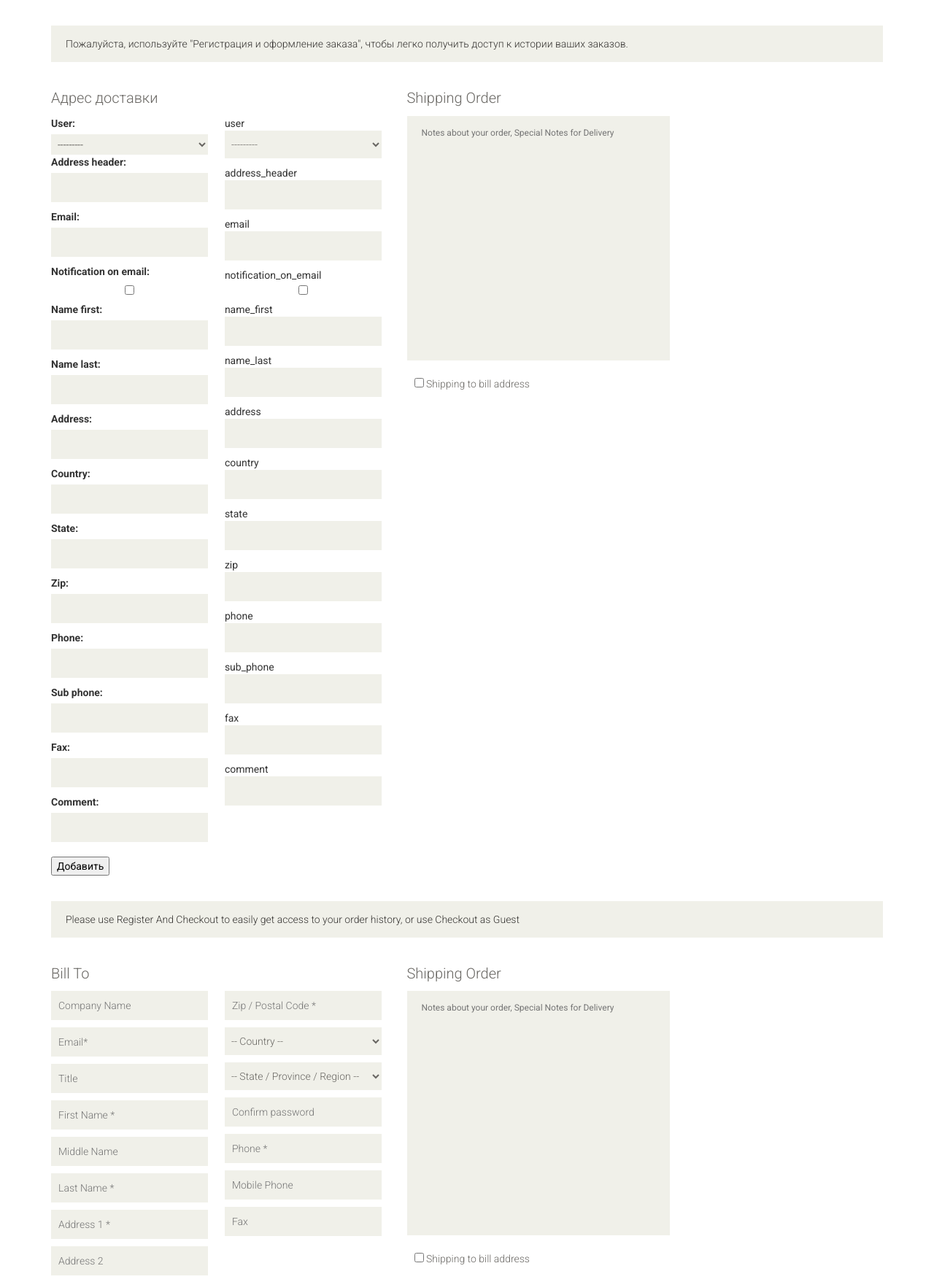
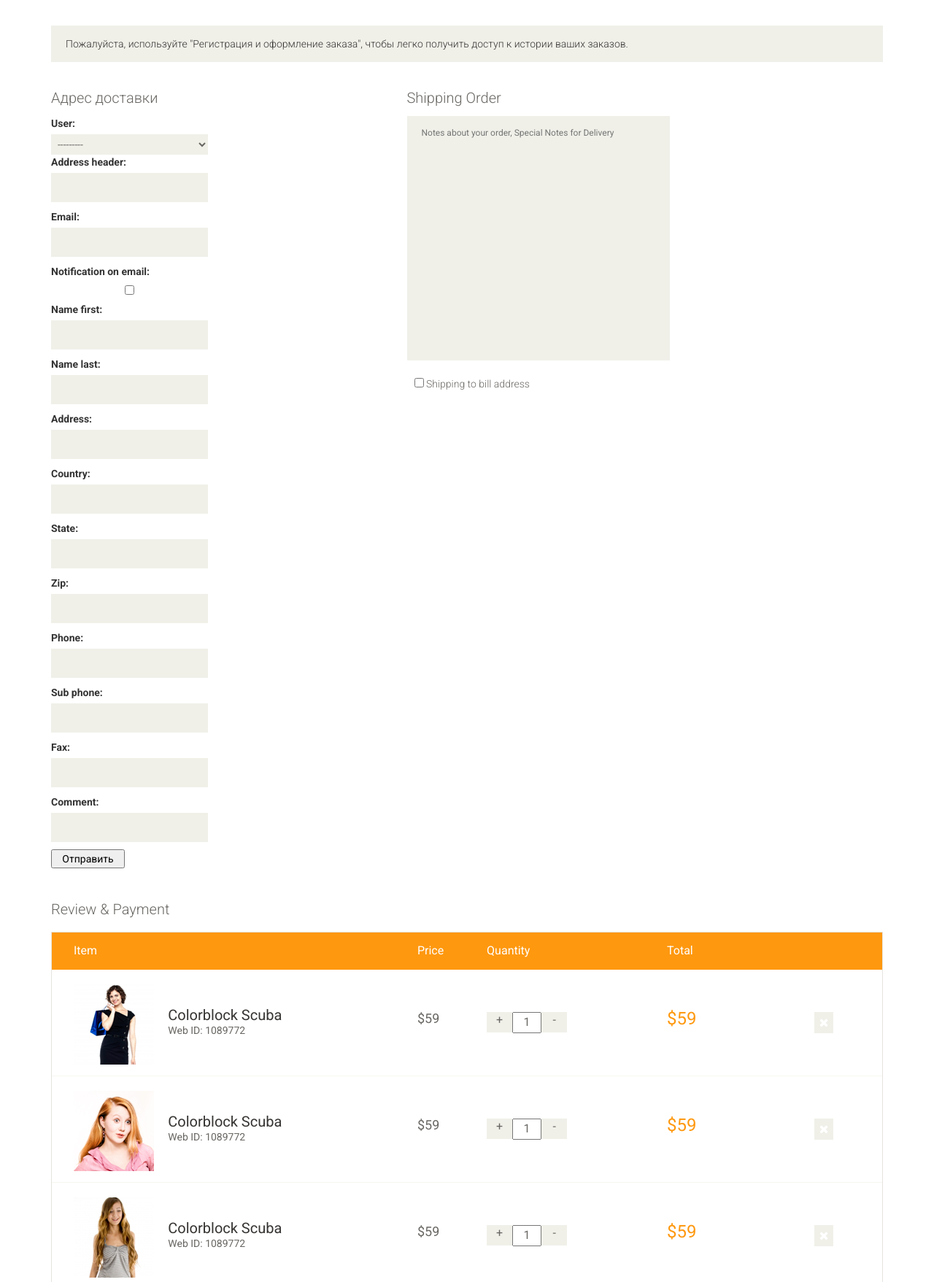
Before and after one commit to Tolokov/Shop, a Django app: page /delivery/ in a window 1280 px wide. Shown: the part 207-1964 px from the top of the page at 73% size. Run offline with Django 4.2, Linux system fonts and the light colour scheme.

Commit message:
create form Delivery

```diff
--- a/Shop/views.py
+++ b/Shop/views.py
@@ -1,4 +1,4 @@
-from django.shortcuts import render
+from django.shortcuts import render, redirect
 from django.views.generic import View
 from django.contrib.auth.forms import UserCreationForm
 from django.urls import reverse_lazy
@@ -55,6 +55,18 @@
         print('TUT ----------->', dir(form))
         return render(request, 'pages/delivery.html', {'form': form})
 
+    def post(self, request):
+        form = AddNewAddressDeliveryForm(request.POST)
+        if form.is_valid():
+            try:
+                Delivery.objects.create(**form.cleaned_data)
+                return redirect('/')
+            except:
+                form.add_error(None, 'Ошибка добавления адреса')
+        else:
+            form = AddNewAddressDeliveryForm()
+        return render(request, 'pages/delivery.html', {'form': form})
+
 
 
 
--- a/settings/urls.py
+++ b/settings/urls.py
@@ -5,7 +5,7 @@
     path('admin/', admin.site.urls),
     path('', include('Shop.urls')),
     path('accounts/', include('django.contrib.auth.urls')),
-    path('accounts/', include('Shop.urls')),
+    # path('accounts/', include('Shop.urls')),
 
 ]
 
--- a/templates/pages/delivery.html
+++ b/templates/pages/delivery.html
@@ -14,137 +14,29 @@
             <!--/register-req-->
 
 
-
-
             <!-- #form_delivery -->
             <div class="shopper-informations">
                 <div class="row">
                     <div class="col-sm-5 clearfix">
+
                         <div class="bill-to">
                             <p>Адрес доставки</p>
 
                             <div class="form-one">
                                 <form action="{% url 'delivery' %}" method="post">
+
                                     {% csrf_token %}
                                     {{ form }}
-                                <p></p>
-                                </form>
-                            </div>
-                            <div class="form-two">
-                                <form>
-                                    {% for field in form %}
-                                        {{ field.name }}
-                                        {{ field }}
-                                    {% endfor %}
 
+                                    <button type="submit" class="form-one">Отправить</button>
                                 </form>
 
                             </div>
-                        </div>
-                    </div>
 
-
-                    <div class="col-sm-4">
-                        <div class="order-message">
-                            <p>Shipping Order</p>
-                            <textarea name="message" placeholder="Notes about your order, Special Notes for Delivery"
-                                      rows="16"></textarea>
-                            <label><input type="checkbox"> Shipping to bill address</label>
-                        </div>
-                    </div>
-
-                </div>
-<button type="submit">Добавить</button>
-            </div>
-            <!-- /#form_delivery -->
-
-
-
-
-
-
-
-
-
-
-
-
-
-
-
-
-
-
-
-
-
-
-
-
-
-
-            <!-- 2 -->
-            <!--register-req-->
-            <div class="register-req">
-                <p>Please use Register And Checkout to easily get access
-                    to your order history, or use Checkout as
-                    Guest</p>
-            </div>
-            <!--/register-req-->
-            <!-- #form_delivery -->
-            <div class="shopper-informations">
-                <div class="row">
-                    <div class="col-sm-5 clearfix">
-                        <div class="bill-to">
-                            <p>Bill To</p>
-
-                            <div class="form-one">
-                                <form>
-                                    <input type="text" placeholder="Company Name">
-                                    <input type="text" placeholder="Email*">
-                                    <input type="text" placeholder="Title">
-                                    <input type="text" placeholder="First Name *">
-                                    <input type="text" placeholder="Middle Name">
-                                    <input type="text" placeholder="Last Name *">
-                                    <input type="text" placeholder="Address 1 *">
-                                    <input type="text" placeholder="Address 2">
-                                </form>
+                            <div class="form-two" action="{% url 'delivery' %}" method="post">
+                                <!-- OTHER CONTENT -->
                             </div>
 
-                            <div class="form-two">
-                                <form>
-                                    <input type="text" placeholder="Zip / Postal Code *">
-
-                                    <select>
-                                        <option>-- Country --</option>
-                                        <option>United States</option>
-                                        <option>Bangladesh</option>
-                                        <option>UK</option>
-                                        <option>India</option>
-                                        <option>Pakistan</option>
-                                        <option>Ucrane</option>
-                                        <option>Canada</option>
-                                        <option>Dubai</option>
-                                    </select>
-
-                                    <select>
-                                        <option>-- State / Province / Region --</option>
-                                        <option>United States</option>
-                                        <option>Bangladesh</option>
-                                        <option>UK</option>
-                                        <option>India</option>
-                                        <option>Pakistan</option>
-                                        <option>Ucrane</option>
-                                        <option>Canada</option>
-                                        <option>Dubai</option>
-                                    </select>
-
-                                    <input type="password" placeholder="Confirm password">
-                                    <input type="text" placeholder="Phone *">
-                                    <input type="text" placeholder="Mobile Phone">
-                                    <input type="text" placeholder="Fax">
-                                </form>
-                            </div>
                         </div>
                     </div>
 
@@ -158,8 +50,11 @@
                     </div>
 
                 </div>
+
             </div>
+
             <!-- /#form_delivery -->
+
 
             <!--#cart_title -->
             <div class="review-payment">
```
